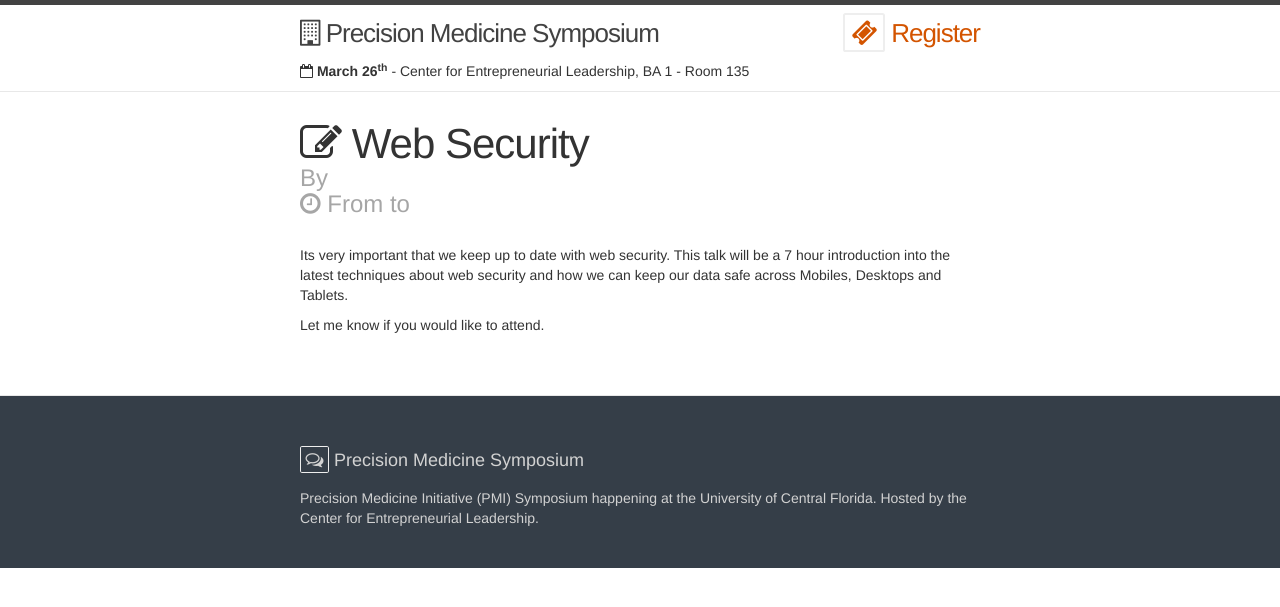
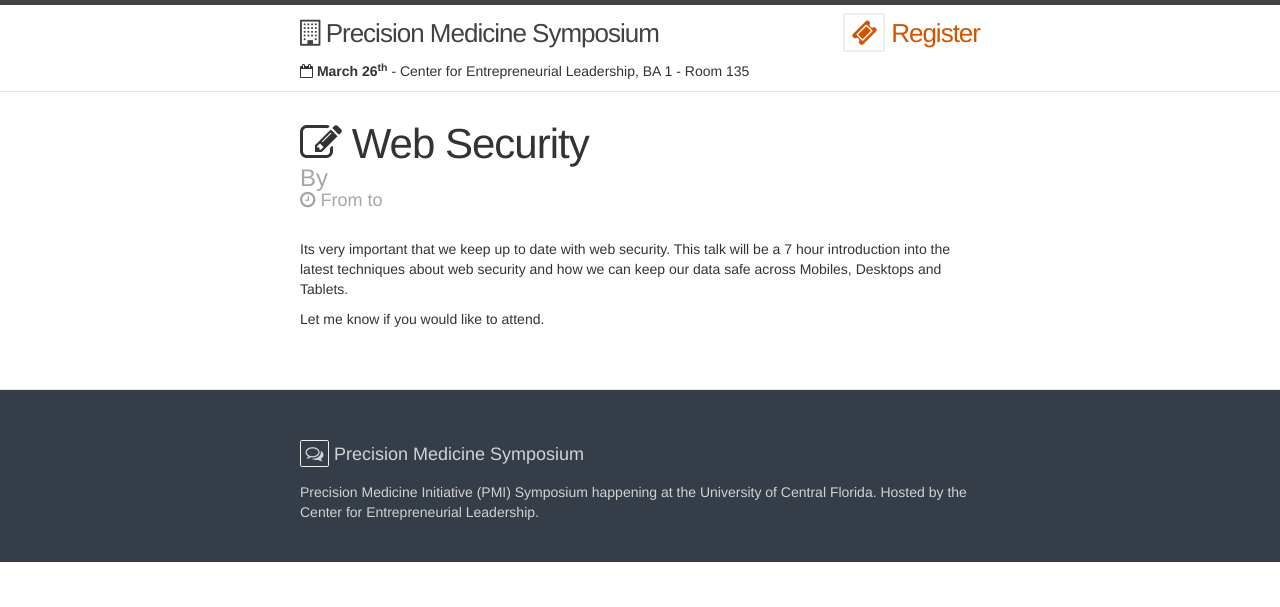
Before and after one commit to dhillonv10/pmi, a Jekyll site: the page built from _posts/2016-04-28-web-security.md, in a window 1280 px wide. Shown: the top 607 px of the page. Built offline with Jekyll 4.4.1, drawn with Linux system fonts in a browser that asks for light colours; nearby versions of some CDN libraries.

```diff
--- a/_layouts/post.html
+++ b/_layouts/post.html
@@ -7,10 +7,10 @@
 <article class="post" itemscope itemtype="http://schema.org/BlogPosting">
 
   <header class="post-header">
-    <h1 class="post-title" itemprop="name headline"><i class="fa fa-pencil-square-o"></i> {{ page.title }}</h1>
+    <h2 class="post-title" itemprop="name headline"><i class="fa fa-pencil-square-o"></i> {{ page.title }}</h2>
 
     <h3 class="post-organisers-name">By {{organiser.name}}</h3>
-    <h3 class="post-time"><i class="fa fa-clock-o"></i> From {{ page.start_time}} to {{page.end_time }}</h3>
+    <h4 class="post-time"><i class="fa fa-clock-o"></i> From {{ page.start_time}} to {{page.end_time }}</h4>
   </header>
 
     <div class="post-content" itemprop="articleBody">
```
